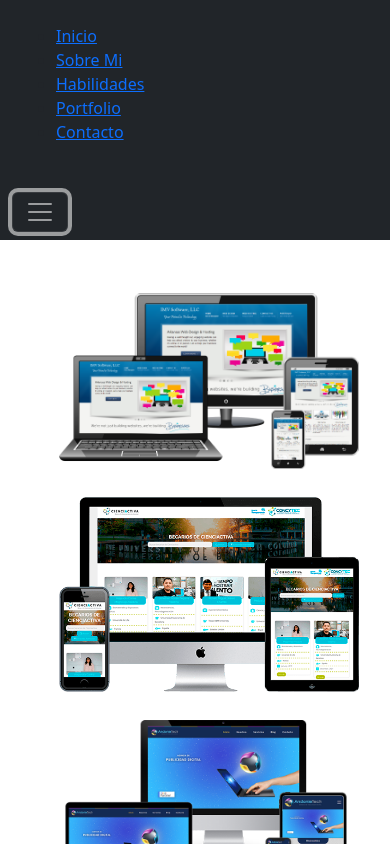
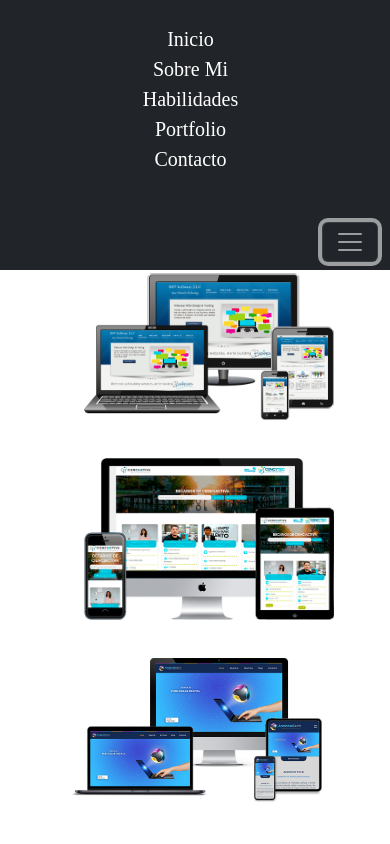
Before and after one commit to Emilianoperea1989/Proyecto-Final, a website: page portfolio.html in a window 390 px wide. Both pictures are taken after a click on the button "Toggle navigation". Shown: the top 844 px of the page. Drawn offline with nearby package versions, Linux system fonts and the light colour scheme; a web font is replaced by a local one.

Commit message:
se termino el estilado del menu hamburguesa

```diff
--- a/portfolio.html
+++ b/portfolio.html
@@ -37,30 +37,29 @@
     <div >
         <header>
             <div class="collapse " id="navbarToggleExternalContent">
-
                 <div class="bg-dark p-4">
-                    <ul>
-                        <li>
-                            <a href="index.html">Inicio</a>
+                    <ul class="lista-responsive">
+                        <li >
+                            <a class="lista-hamburguesa" href="index.html">Inicio</a>
                         </li>
                         <li>
-                            <a href="sobremi.html">Sobre Mi</a>
+                            <a class="lista-hamburguesa"  href="sobremi.html">Sobre Mi</a>
                         </li>
                         <li>
-                            <a href="habilidades.html">Habilidades</a>
+                            <a class="lista-hamburguesa" href="habilidades.html">Habilidades</a>
                         </li>
                         <li>
-                            <a href="portfolio.html">Portfolio</a>
+                            <a class="lista-hamburguesa" href="portfolio.html">Portfolio</a>
                         </li>
                         <li>
-                            <a href="contacto.html">Contacto</a>
+                            <a class="lista-hamburguesa" href="contacto.html">Contacto</a>
                         </li>
                     </ul>
                 </div>
               </div>
               <nav class="navbar navbar-dark navbar-expand-md bg-dark">
 
-                <div class="container-fluid">
+                <div class="container-fluid d-flex justify-content-end">
 
                   <button class="navbar-toggler" type="button" data-bs-toggle="collapse" data-bs-target="#navbarToggleExternalContent" aria-controls="navbarToggleExternalContent" aria-expanded="false" aria-label="Toggle navigation">
                     <span class="navbar-toggler-icon"></span>
@@ -99,7 +98,7 @@
             <section class="banner">
 
                 <div class="container text-center alineado">
-                    <div class="row primero">
+                    <div class="row">
                         <div class="col">
                             <img src="img/paginas-web6.png" class="figure-img img-fluid sizeimg" alt="">
                         </div>
--- a/scss/_habilidades.scss
+++ b/scss/_habilidades.scss
@@ -13,7 +13,9 @@
 
 
 .habilidades {
-    margin-top: 250px;
+
+    margin-top: 25%;
+    padding: 15px;
     display: grid;
     grid-template-rows: 1fr 1fr 1fr;
     grid-template-areas: "img1 img2 img3"
--- a/scss/_header.scss
+++ b/scss/_header.scss
@@ -125,3 +125,16 @@
 display: none;
     }
 }
+
+.lista-responsive{
+ text-align: center;
+ margin-right: 12%;
+
+}
+.lista-hamburguesa{
+    font-family: 'Cormorant SC', serif;
+    font-size: 20px;
+    color: white;
+    list-style: none;
+    text-decoration: none;
+}
--- a/scss/_main.scss
+++ b/scss/_main.scss
@@ -37,7 +37,7 @@
 
         }
         @include mediaquery(sm){
-            margin-top: 70%;
+            margin-top:20%;
             font-size:20px;
         }
     }
@@ -51,7 +51,8 @@
     color: black;
     text-align: center;
  @include mediaquery(sm){
-    margin-top: 100%;
-    font-size: 50px;
+    margin-top: 70%;
+    font-size: 45px;
+
     }
 }
--- a/scss/_portfolio.scss
+++ b/scss/_portfolio.scss
@@ -14,17 +14,17 @@
 
 .sizeimg{
     @include mediaquery(lg){
-        max-width: 300px;
-        padding-top:20px ;
+        max-width: 250px;
+        padding-bottom:30px ;
     }
 }
 
 .alineado{
-    margin-top: 15%;
-    height: 100vh;
+
+    height: 90vh;
 
     @include mediaquery(sm){
-        margin-top: 70%;
-        max-width: auto;
+
+
     }
  }
```
Also changed, not shown: contacto.html (+8 -10 lines), habilidades.html (+8 -9 lines), index.html (+9 -10 lines), sobremi.html (+8 -9 lines), css/stylecss.css.
